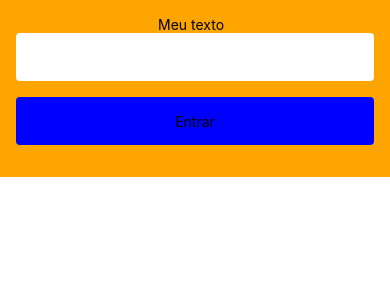
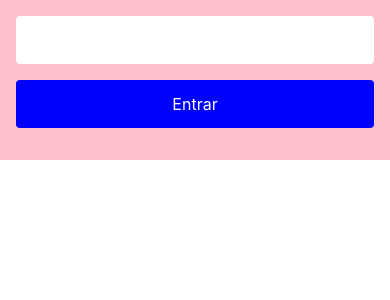
Before and after one commit to lordrodrigoo/Project_React_Native, a React Native app: screen / in a window 390 px wide. Shown: the top 300 px of the page. Built offline with nearby package versions, Linux system fonts and the light colour scheme.

Commit message:
feat: create shared text

```diff
--- a/src/modules/login/screens/Login.tsx
+++ b/src/modules/login/screens/Login.tsx
@@ -1,21 +1,19 @@
-import { View, Text } from "react-native";
+import { View } from "react-native";
 
 
-import Input from "../../../shared/components/input/input";
+import Input from "../../../shared/components/input/Input";
 import { ContainerLogin } from "../styles/login.style";
-import Button from "../../../shared/components/button/button";
+import Button from "../../../shared/components/button/Button";
+
 
 const Login = () => {
-
     const handleOnPress = () => {
         console.log('Clicou')
-    }
-
+    };
 
     return (
         <View>
             <ContainerLogin>
-                <Text>Meu texto  </Text>
                 <Input />
                 <Button margin="16px" title="Entrar" onPress={handleOnPress} />
             </ContainerLogin>
--- a/src/modules/login/styles/login.style.ts
+++ b/src/modules/login/styles/login.style.ts
@@ -3,7 +3,7 @@
 export const ContainerLogin = styled.View`
     height: 100%;
     width: 100%;
-    background-color: orange;
+    background-color: pink;
     justify-content: center;
     align-items: center;
     padding: 16px;
--- a/src/shared/components/button/button.style.ts
+++ b/src/shared/components/button/button.style.ts
@@ -11,7 +11,7 @@
     border-radius: 4px;
     justify-content: center;
     align-items: center;
-     ${(props) => (props.margin ? `margin: ${props.margin};` : '')}
+    ${(props:ButtonContainerProps) => (props.margin ? `margin: ${props.margin};` : '')}
 
     background-color: blue;
 
--- a/src/shared/components/button/button.tsx
+++ b/src/shared/components/button/button.tsx
@@ -1,6 +1,9 @@
-import { Text,TouchableOpacityProps } from "react-native";
+import { TouchableOpacityProps } from "react-native";
+
 import { ButtonContainer } from "./button.style";
-import { Stringifier } from "styled-components/dist/types";
+import Text from "../text/Text";
+import { theme } from "../themes/theme";
+
 
 
 interface ButtonProps extends  TouchableOpacityProps {
@@ -11,7 +14,7 @@
 const Button = ({title, margin, ...props}: ButtonProps) => {
     return (
         <ButtonContainer margin={margin} {...props}>
-            <Text>{title}</Text>
+            <Text  color={theme.colors.neutralTheme.white}>{title}</Text>
         </ButtonContainer>
     );
 };
--- /dev/null
+++ b/src/shared/components/text/Text.tsx
@@ -0,0 +1,30 @@
+import { TextProps as TextPropsNative } from "react-native/types";
+import { ContainerText } from "./text.style";
+import { textTypes } from "./textTypes";
+import { useMemo } from "react";
+
+
+
+interface TextProps extends TextPropsNative {
+    color? : string;
+    type?: string;
+}
+
+const Text = ({color, type, ...props}: TextProps) => {
+
+    const handlefontSize = useMemo(() => {
+        switch (type) {
+            case textTypes.TITLE:
+                return '32px'
+
+            default:
+                return '16px';
+        }
+    }, [type]);
+
+    return (
+        <ContainerText fontSize={handlefontSize} color={color} {...props} />
+    )
+}
+
+export default Text;
--- /dev/null
+++ b/src/shared/components/text/text.style.ts
@@ -0,0 +1,12 @@
+import styled from "styled-components/native";
+
+interface ContainerTextProps {
+    color?: string;
+    fontSize: string;
+}
+
+export const ContainerText = styled.Text<ContainerTextProps>`
+    ${(props: ContainerTextProps) => (props.color ? `color: ${props.color};` : '')}
+
+    font-size: ${(props: ContainerTextProps) => props.fontSize};
+`;
--- /dev/null
+++ b/src/shared/components/text/textTypes.ts
@@ -0,0 +1,3 @@
+export enum textTypes {
+    TITLE = 'TITLE',
+}
--- /dev/null
+++ b/src/shared/components/themes/colors.ts
@@ -0,0 +1,8 @@
+
+export const grayTheme = {
+    gray80: '#B1BBC2',
+};
+
+export const neutralTheme = {
+    white: '#ffffff'
+}
--- /dev/null
+++ b/src/shared/components/themes/theme.ts
@@ -0,0 +1,9 @@
+import { grayTheme, neutralTheme } from "./colors";
+
+
+export const theme = {
+    colors: {
+        grayTheme,
+        neutralTheme,
+    }
+}
```
